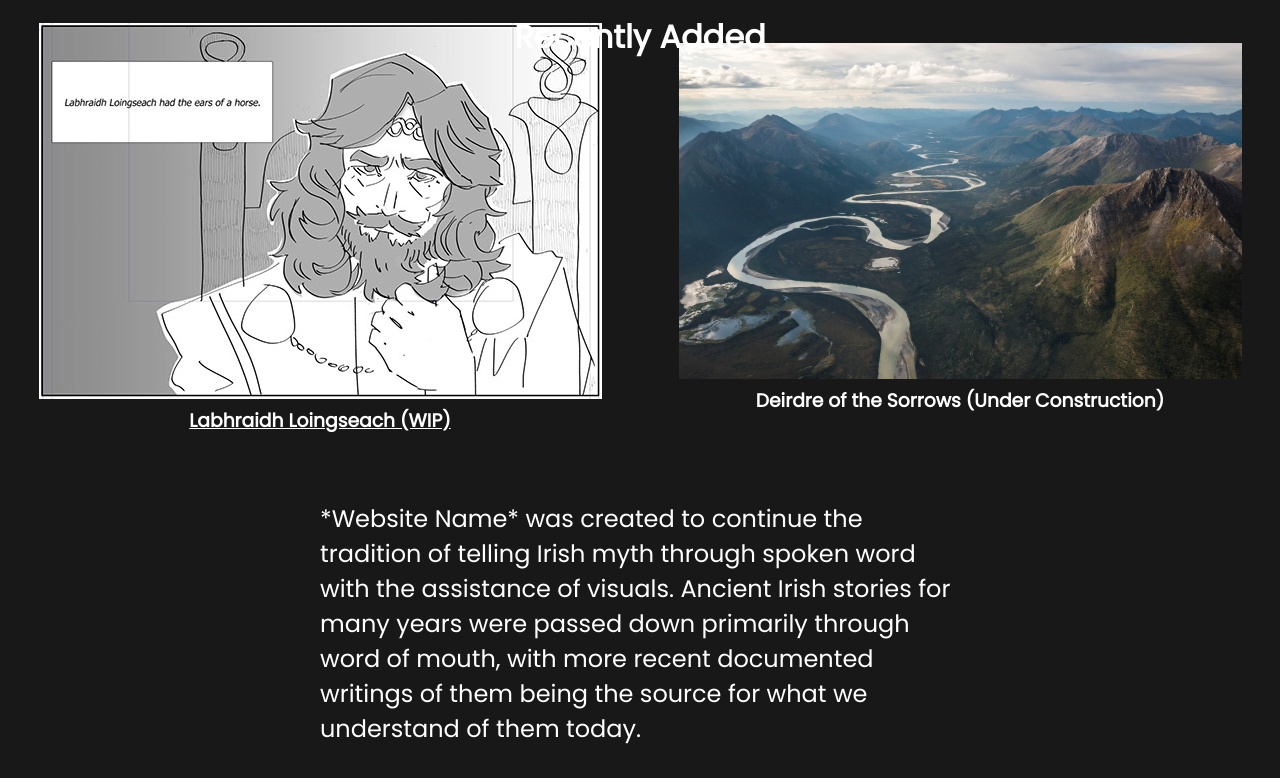
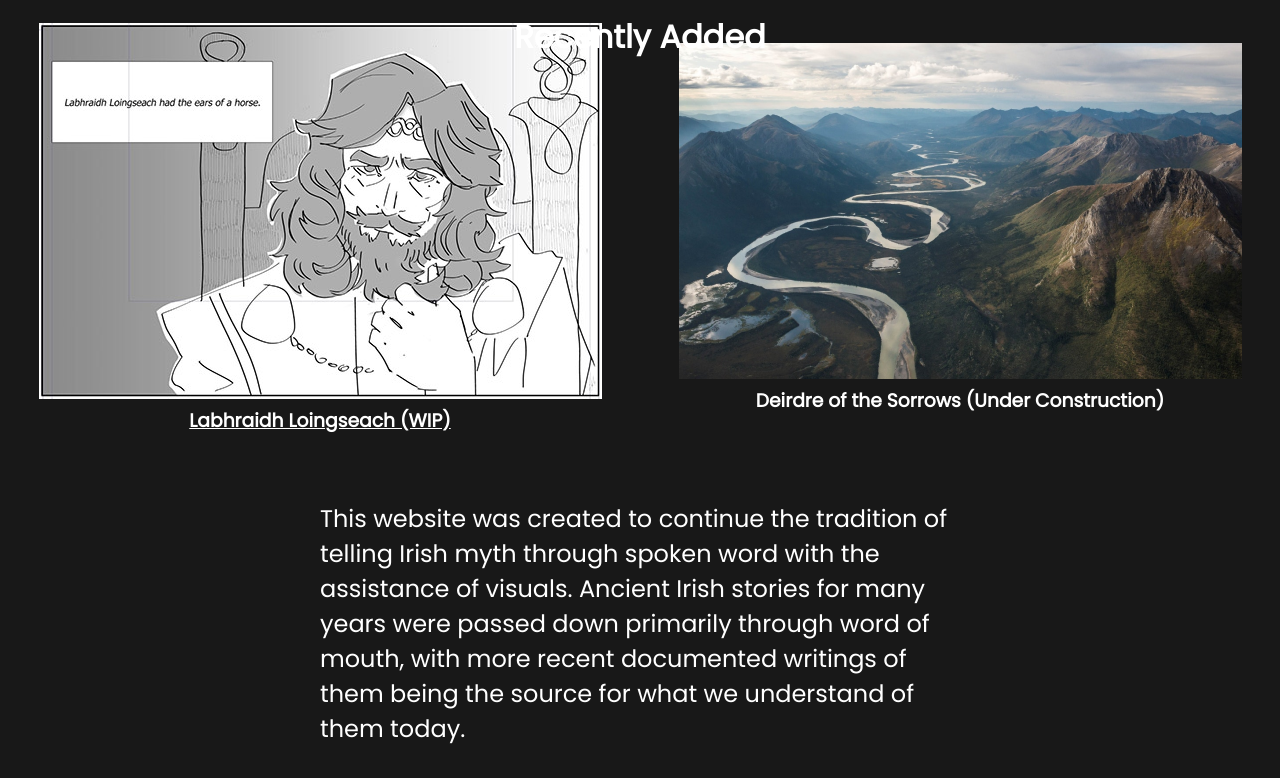
Before and after one commit to danben001/Folklore, a plain HTML site: page Test Site/explore-master/index.html in a window 1280 px wide. Shown: the part 961-1739 px from the top of the page. Drawn offline with nearby package versions, Linux system fonts and the light colour scheme; a script that the page names is missing.

Commit message:
Update index.html

```diff
--- a/Test Site/explore-master/index.html
+++ b/Test Site/explore-master/index.html
@@ -47,7 +47,7 @@
             <h3>Deirdre of the Sorrows (Under Construction)</h3>
           </div>
         </div>
-        <p class="text">*Website Name* was created to continue the tradition of telling Irish myth through
+        <p class="text">This website was created to continue the tradition of telling Irish myth through
 spoken word with the assistance of visuals. Ancient Irish stories for many years were passed down primarily through word of mouth, with
 more recent documented writings of them being the source for what we understand of them
 today. </p>
```
